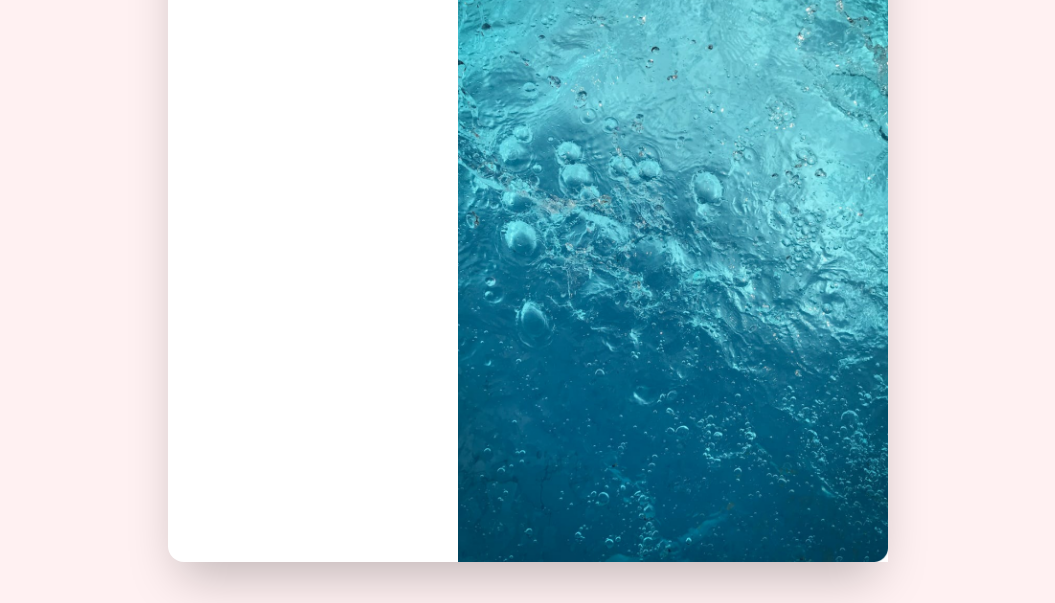
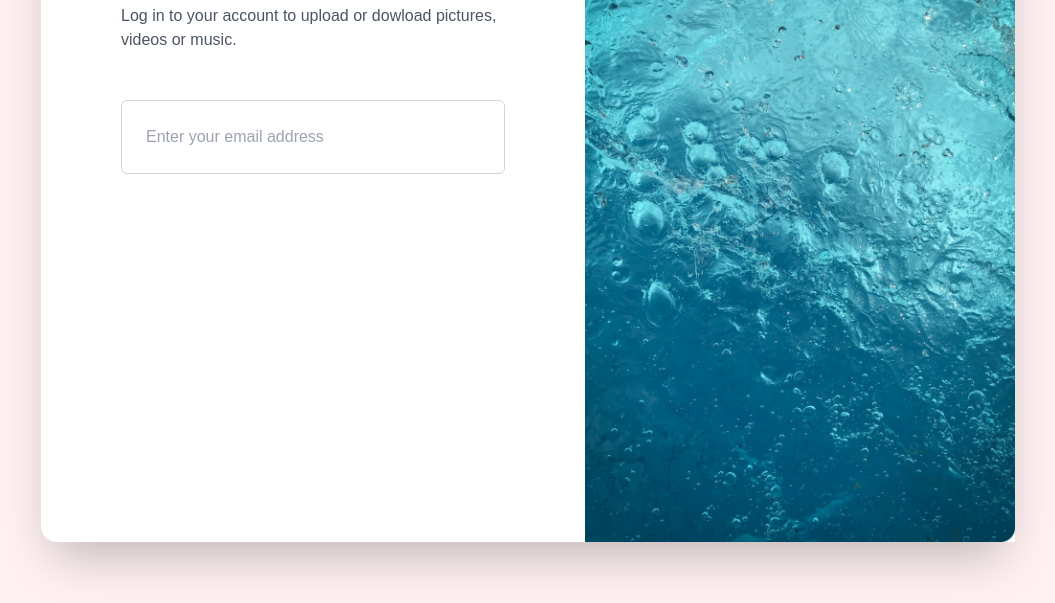
Before and after one commit to iamha1/login-modal, a website: page index.html in a window 1280 px wide. Shown: the part 197-800 px from the top of the page, without its empty margins (112-1167 px from the left). Drawn offline with nearby package versions, Linux system fonts and the light colour scheme.

Commit message:
adding form input

```diff
--- a/index.html
+++ b/index.html
@@ -22,13 +22,16 @@
  <div class="flex items-center justify-center min-h-screen bg-rose-50">
 
     <!-- Card Containter -->
-     <div class="relative flex flex-col m-6 space-y-10 bg-white shadow-2xl rounded-2xl md:flex-row md:space-y-o md:m-0">
+     <div class="relative flex flex-col m-6 space-y-10 bg-white shadow-2xl rounded-2xl md:flex-row md:space-y-0 md:m-0">
 
         <!-- Left Side -->
          <div class="p-6 md:p-20">
             <!-- Top Content -->
              <h2 class="font-mono mb-5 text-4xl font-bold">Log In</h2>
-             <p class="max-w-sm mb-12 font-sans font-light text-gray-600"></p>
+             <p class="max-w-sm mb-12 font-sans font-light text-gray-600">
+                Log in to your account to upload or dowload pictures, videos or music.
+             </p>
+             <input type="text" class="w-full p-6 border border-gray-300 rounded-md placeholder:font-sans placeholder:font-light" placeholder="Enter your email address">
             </div>
             <!-- Right Side -->
              <img src="images/image (1).jpg" class="w-[430px] hidden md:block" alt="">
```
Also changed, not shown: css/style.css.
